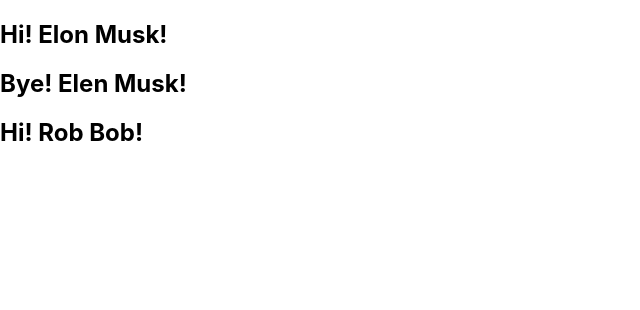
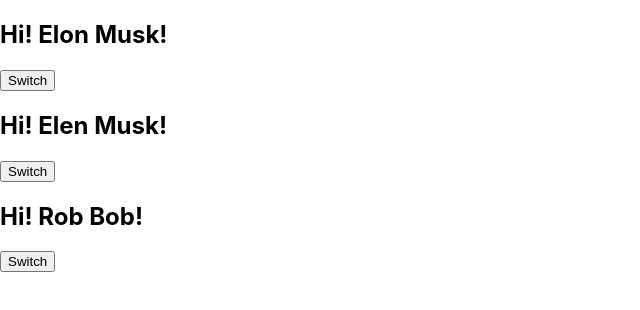
Before and after one commit to Yaroslav-Maneliuk/fm-react-16-06, a React (Create React App) app: page / in a window 1280 px wide. Shown: the top 310 px of the page, without its empty margins (0-640 px from the left). Built offline with nearby package versions, Linux system fonts and the light colour scheme.

Commit message:
Add state to Chao

```diff
--- a/src/App.js
+++ b/src/App.js
@@ -9,9 +9,9 @@
   };
   return (
     <>
-      <Chao name={user.fullName} isHi />
+      <Chao name={user.fullName} />
       <Chao name="Elen Musk" />
-      <Chao name="Rob Bob" isHi />
+      <Chao name="Rob Bob" />
     </>
   );
 }
--- a/src/components/Chao/index.js
+++ b/src/components/Chao/index.js
@@ -1,12 +1,24 @@
 import { Component } from "react";
 
 class Chao extends Component {
+  constructor(props) {
+    super(props);
+    this.state = { isHi: true };
+  }
+  switchState = () => {
+    const { isHi } = this.state;
+    this.setState({ isHi: !isHi });
+  };
   render() {
-    const { name, isHi } = this.props;
-    const wordHi = isHi ? "Hi" : "Bye";
+    const { name } = this.props;
+    const { isHi } = this.state;
+    // const wordHi = isHi ? "Hi" : "Bye";
     return (
       <>
-        <h2>{wordHi}! {name}!</h2>
+        <h2>
+          {isHi ? "Hi" : "Bye"}! {name}!
+        </h2>
+        <button onClick={this.switchState}>Switch</button>
       </>
     );
   }
```
